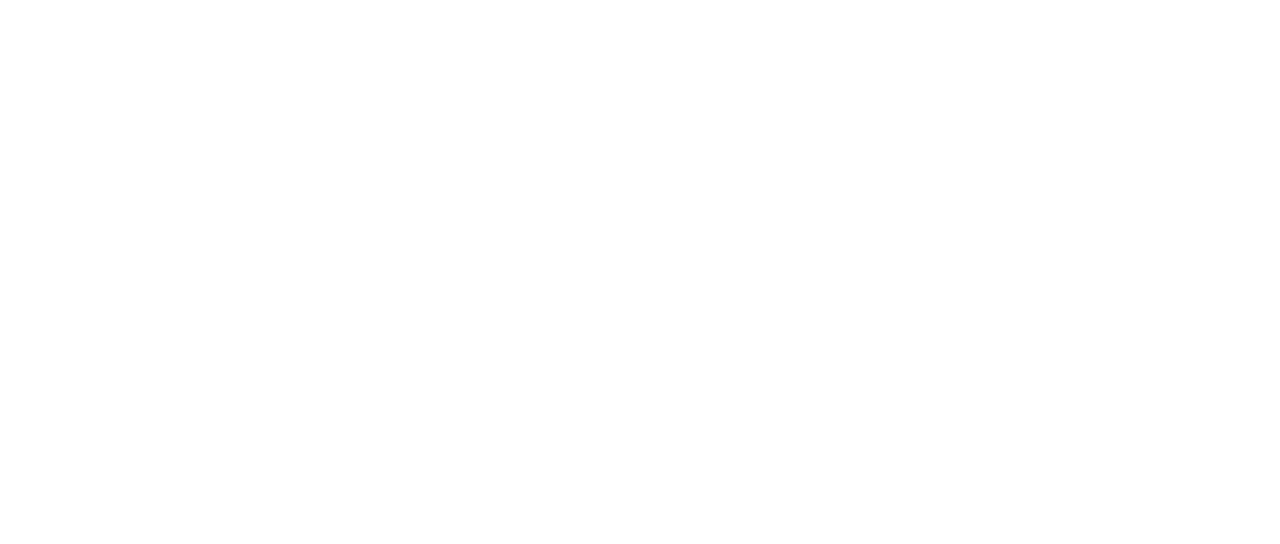
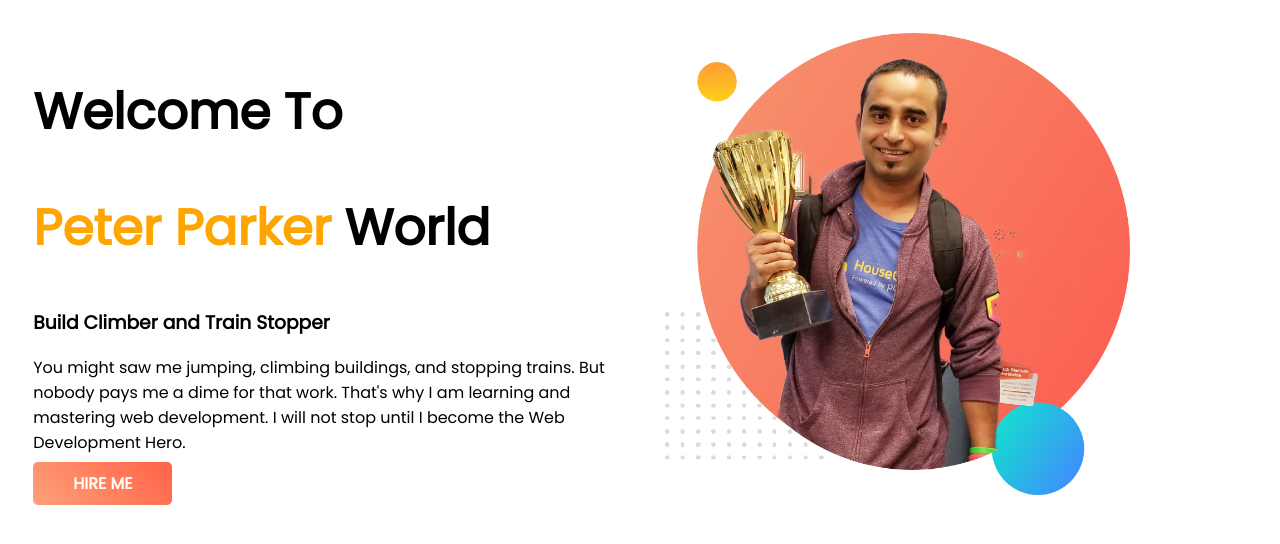
Before and after one commit to developeraurchie/developer-portfolio, a plain HTML site: page index.html in a window 1280 px wide. Drawn offline with Linux system fonts and the light colour scheme.

Commit message:
top banner added

```diff
--- a/index.html
+++ b/index.html
@@ -6,11 +6,34 @@
     <meta http-equiv="X-UA-Compatible" content="IE=edge">
     <meta name="viewport" content="width=device-width, initial-scale=1.0">
     <title>Peter Parker World</title>
+    <link rel="preconnect" href="https://fonts.googleapis.com">
+    <link rel="preconnect" href="https://fonts.gstatic.com" crossorigin>
+    <link href="https://fonts.googleapis.com/css2?family=Poppins&display=swap" rel="stylesheet">
     <link rel="stylesheet" href="style.css">
 </head>
 
 <body>
+    <section>
+        <div class="half-width">
+            <h1> Welcome To</h1>
+            <h1> <span class="tittle-color"> Peter Parker</span> World</h1>
+            <h3>Build Climber and Train Stopper </h3>
+            <p> You might saw me jumping, climbing buildings, and stopping trains. But nobody pays me a dime for that
+                work.
+                That's why I am learning and mastering web development. I will not stop until I become the Web
+                Development Hero.
+            </p>
+            <a class="link-button" target="_blank"
+                href="https://www.linkedin.com/in/maisha-said-aurchie-5b8a2323a/">HIRE ME
+            </a>
+        </div>
+        <div class="half-width">
+            <img src="./images/jhankar.png" alt="">
+        </div>
 
+
+
+    </section>
 </body>
 
 </html>
--- a/style.css
+++ b/style.css
@@ -0,0 +1,33 @@
+body {
+    font-family: 'Poppins', sans-serif;
+}
+
+h1 {
+    font-size: 50px;
+}
+
+.tittle-color {
+    color: orange;
+}
+
+section {
+    display: flex;
+}
+
+.half-width {
+    width: 50%;
+    padding: 2%;
+}
+
+.half-width img {
+    width: 80%;
+}
+
+.link-button {
+    text-decoration: none;
+    background: linear-gradient(45deg, lightsalmon, tomato);
+    padding: 10px 40px;
+    border-radius: 5px;
+    color: white;
+    font-weight: 700;
+}
```
